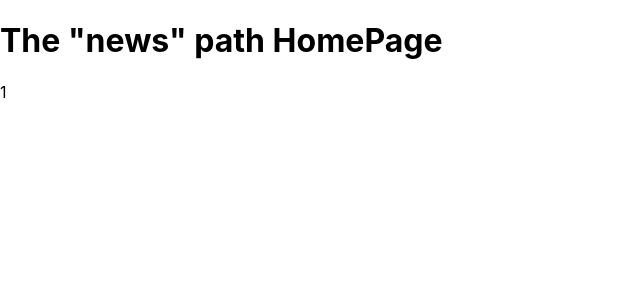
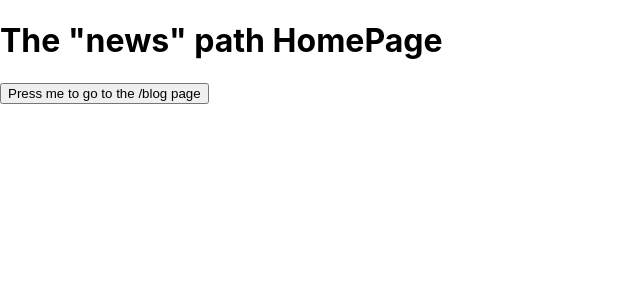
Before and after one commit to Jason2B3/next-learning, a Next.js app: page /news in a window 1280 px wide. Shown: the top 300 px of the page, without its empty margins (0-640 px from the left). Built offline with nearby package versions, Linux system fonts and the light colour scheme.

Commit message:
commit n63

```diff
--- a/pages/blog/index.js
+++ b/pages/blog/index.js
@@ -1,10 +1,4 @@
-import React from "react";
 
 export default function index() {
   return <div>Blog Home Page</div>;
 }
-import React from "react";
-
-export default function anyID() {
-  return <div>dynamic</div>;
-}
--- a/pages/news/index.js
+++ b/pages/news/index.js
@@ -1,21 +1,17 @@
 import Link from "next/link";
+import { useRouter } from "next/router";
 
 export default function News() {
   const reports = [
     { id: 1, story: "bank robbery" },
     { id: 2, story: "Lotto win" },
   ];
+  const router = useRouter();
+  const btnHandler = () => router.replace("/blog");
   return (
     <div>
       <h1>The "news" path HomePage</h1>
-      <Link
-        href={{
-          pathname: "/news/[newsId]",
-          query: { newsId: 1 },
-        }}
-      >
-        1
-      </Link>
+      <button onClick={btnHandler}>Press me to go to the /blog page</button>
     </div>
   ); // produces links to /news/1 and /news/2
 }
```
